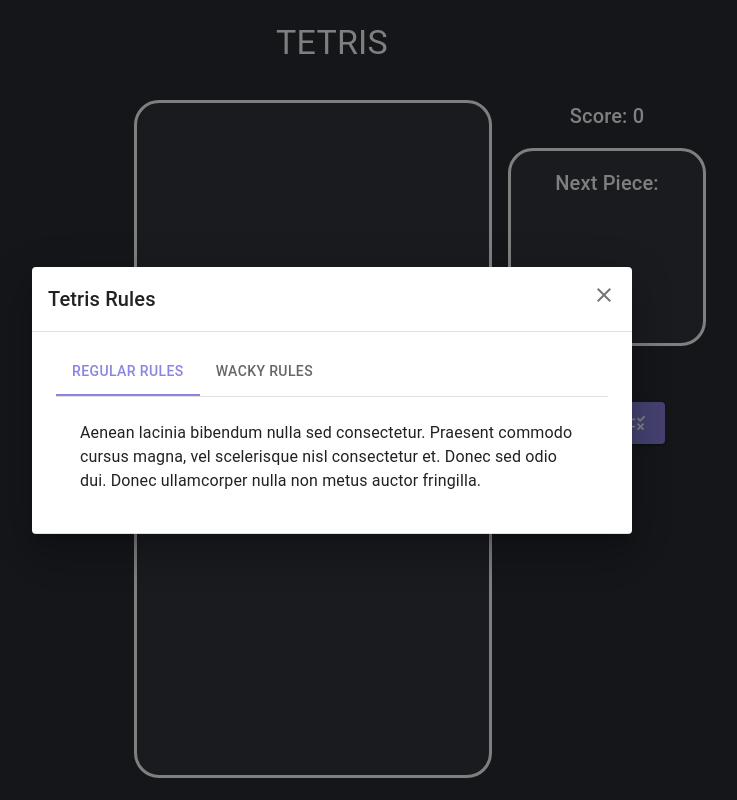
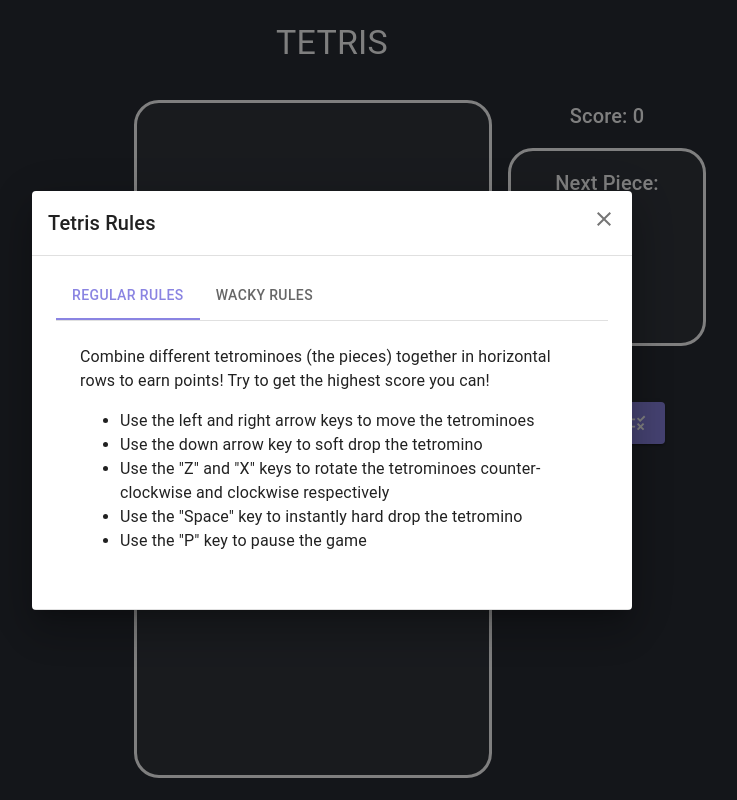
Before and after one commit to Annie0728/tetris, a React (Create React App) app: page / in a window 1280 px wide. Both pictures are taken after a click on the button "RULES". Shown: the whole page, without its empty margins (308-1045 px from the left). Built offline with nearby package versions, Linux system fonts and the light colour scheme.

Commit message:
added rules

```diff
--- a/src/Components/Rules.js
+++ b/src/Components/Rules.js
@@ -76,15 +76,21 @@ function Rules(props) {
           <Tab label="Wacky Rules" {...a11yProps(1)} />
         </Tabs>
         <TabPanel value={value} index={0}>
-          Aenean lacinia bibendum nulla sed consectetur. Praesent commodo cursus
-          magna, vel scelerisque nisl consectetur et. Donec sed odio dui. Donec
-          ullamcorper nulla non metus auctor fringilla.
+          Combine different tetrominoes (the pieces) together in horizontal rows to earn points! Try to get the highest score you can!
+          <ul>
+            <li>Use the left and right arrow keys to move the tetrominoes</li>
+            <li>Use the down arrow key to soft drop the tetromino</li>
+            <li>Use the "Z" and "X" keys to rotate the tetrominoes counter-clockwise and clockwise respectively</li>
+            <li>Use the "Space" key to instantly hard drop the tetromino</li>
+            <li>Use the "P" key to pause the game</li>
+          </ul>
         </TabPanel>
         <TabPanel value={value} index={1}>
-          Lorem ipsum dolor sit amet, consectetur adipiscing elit, sed do eiusmod
-          tempor incididunt ut labore et dolore magna aliqua. Rhoncus dolor purus non
-          enim praesent elementum facilisis leo vel. Risus at ultrices mi tempus
-          imperdiet.
+          Wacky Tetris is like normal Tetris but with the ability to hold a piece at any time and has extra tetrominoes:
+          (Image of the new tetronimoes)
+          <ul>
+            <li>Use the "C" key to hold a piece. If there is already a piece in the "Hold" box to the left, it swaps the piece currently in play with the one in the box</li>
+          </ul>
         </TabPanel>
       </DialogContent>
     </Dialog>
```
Also changed, not shown: 1 other file (tests, documents, lock files or other folders).
